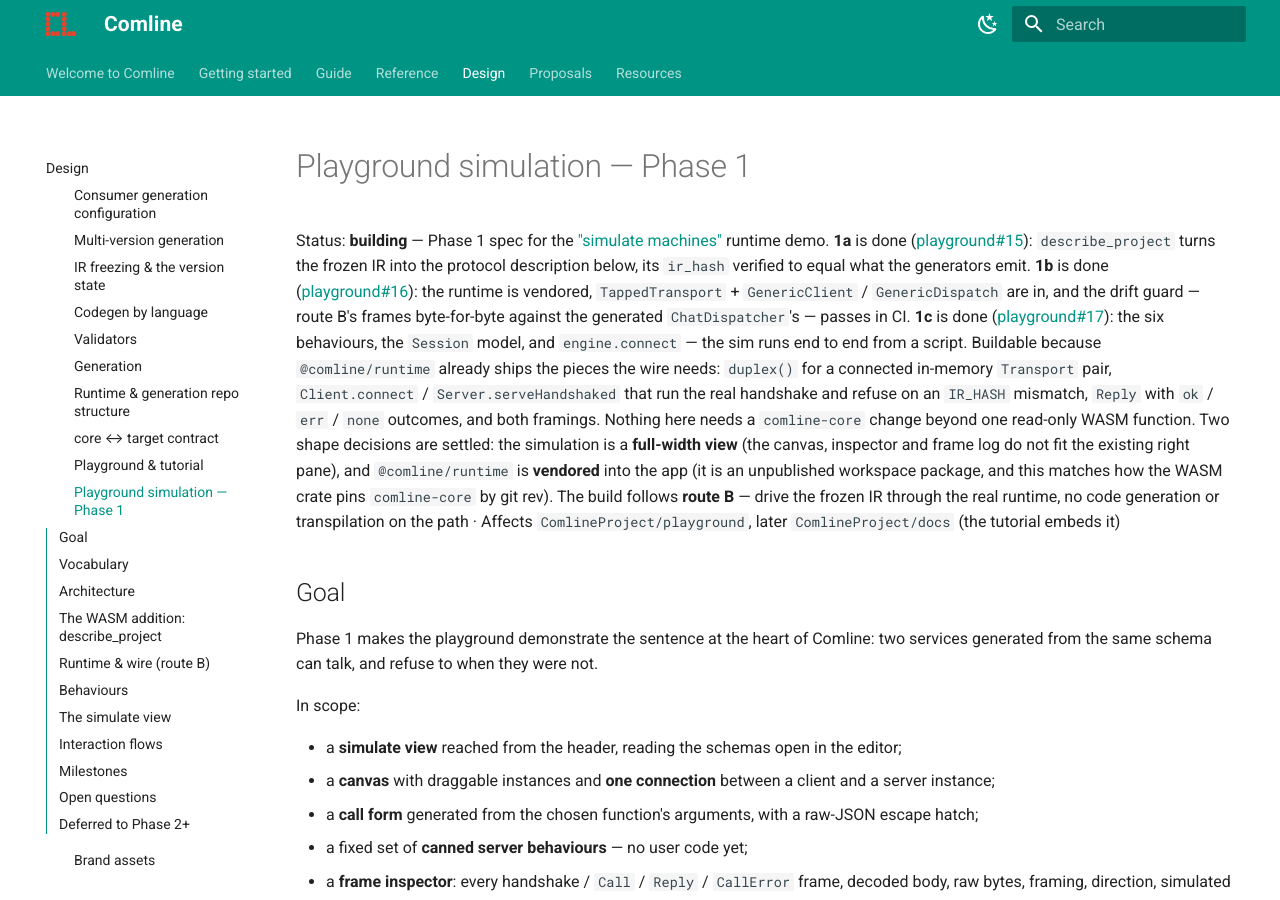
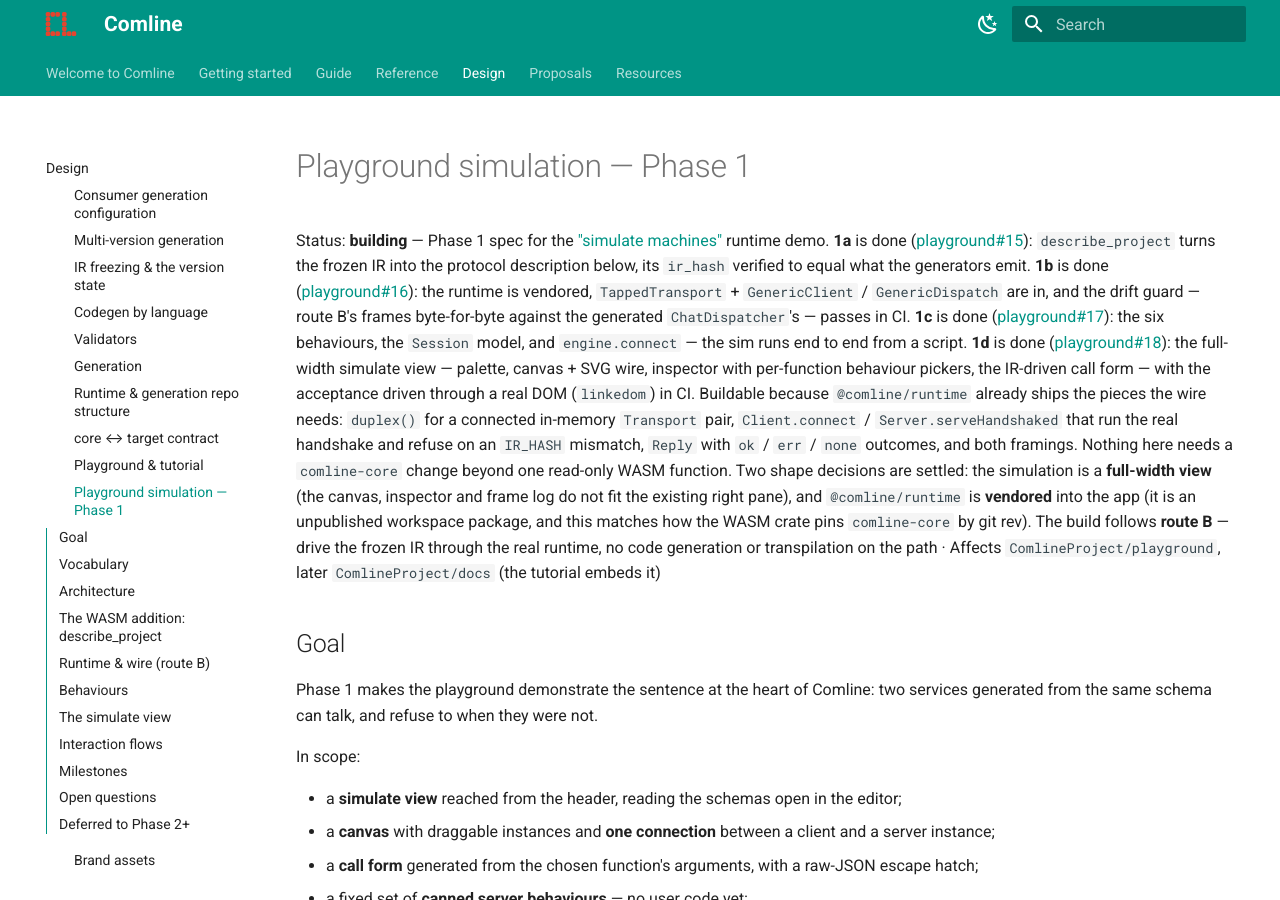
Before and after one commit to ComlineProject/docs, an MkDocs documentation site: the page built from docs/docs/design/playground-simulation.md, in a window 1280 px wide and 900 px high. Built offline with MkDocs 1.6.1 and Material for MkDocs 9.7.7, drawn with Linux system fonts in a browser that asks for light colours; the version menu is left out.

```diff
--- a/docs/docs/design/playground-simulation.md
+++ b/docs/docs/design/playground-simulation.md
@@ -11,7 +11,11 @@ in, and the drift guard — route B's frames byte-for-byte against the generated
 `ChatDispatcher`'s — passes in CI. **1c** is done
 ([playground#17](https://github.com/ComlineProject/playground/pull/17)): the six
 behaviours, the `Session` model, and `engine.connect` — the sim runs end to end
-from a script. Buildable because `@comline/runtime` already
+from a script. **1d** is done
+([playground#18](https://github.com/ComlineProject/playground/pull/18)): the
+full-width simulate view — palette, canvas + SVG wire, inspector with per-function
+behaviour pickers, the IR-driven call form — with the acceptance driven through a
+real DOM (`linkedom`) in CI. Buildable because `@comline/runtime` already
 ships the pieces the wire needs: `duplex()` for a
 connected in-memory `Transport` pair, `Client.connect` / `Server.serveHandshaked`
 that run the real handshake and refuse on an `IR_HASH` mismatch, `Reply` with
```
Also changed, not shown: docs/docs/design/index.md (+1 -1 lines).
